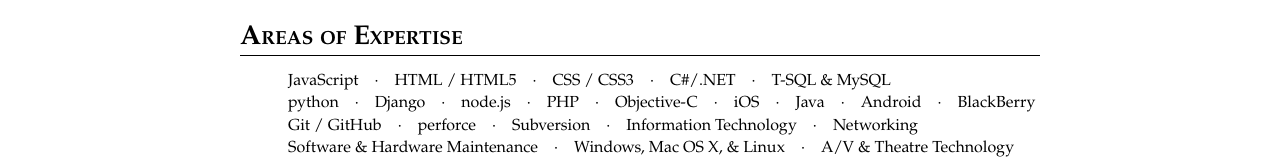
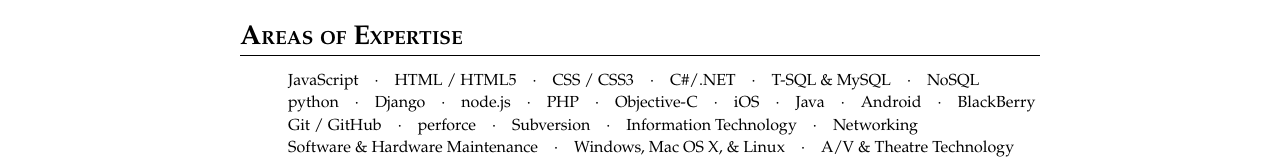
Before and after one commit to jewel-andraia/resume, a plain HTML site: page index.html in a window 1280 px wide. Shown: the part 281-441 px from the top of the page. Drawn offline with Linux system fonts and the light colour scheme.

Commit message:
nosql experiece too

```diff
--- a/index.html
+++ b/index.html
@@ -356,6 +356,7 @@
 	    		<li>CSS / CSS3</li>
 	    		<li class="mini-break">C#/.NET</li>
 	    		<li>T-SQL &amp; MySQL</li>
+	    		<li>NoSQL</li>
 
 	    		<li class="break">python</li>
 	    		<li>Django</li>
```
